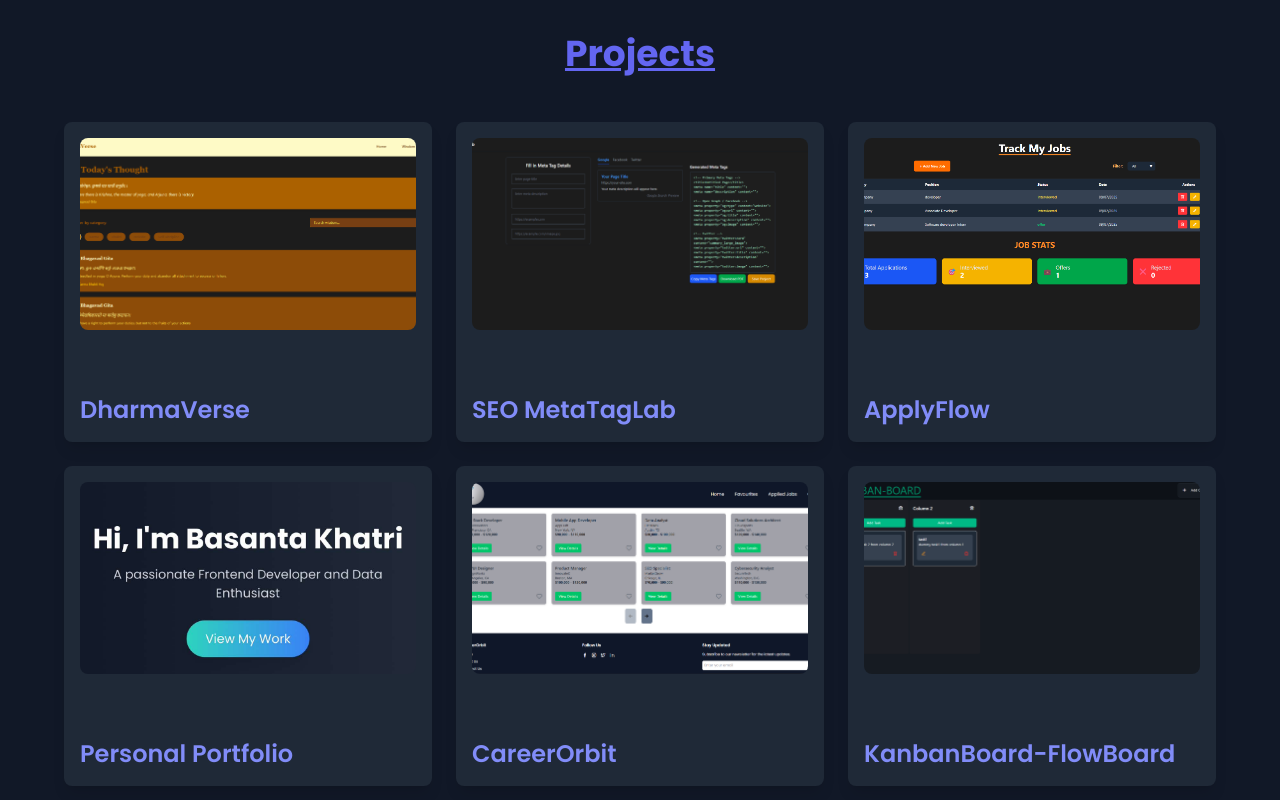
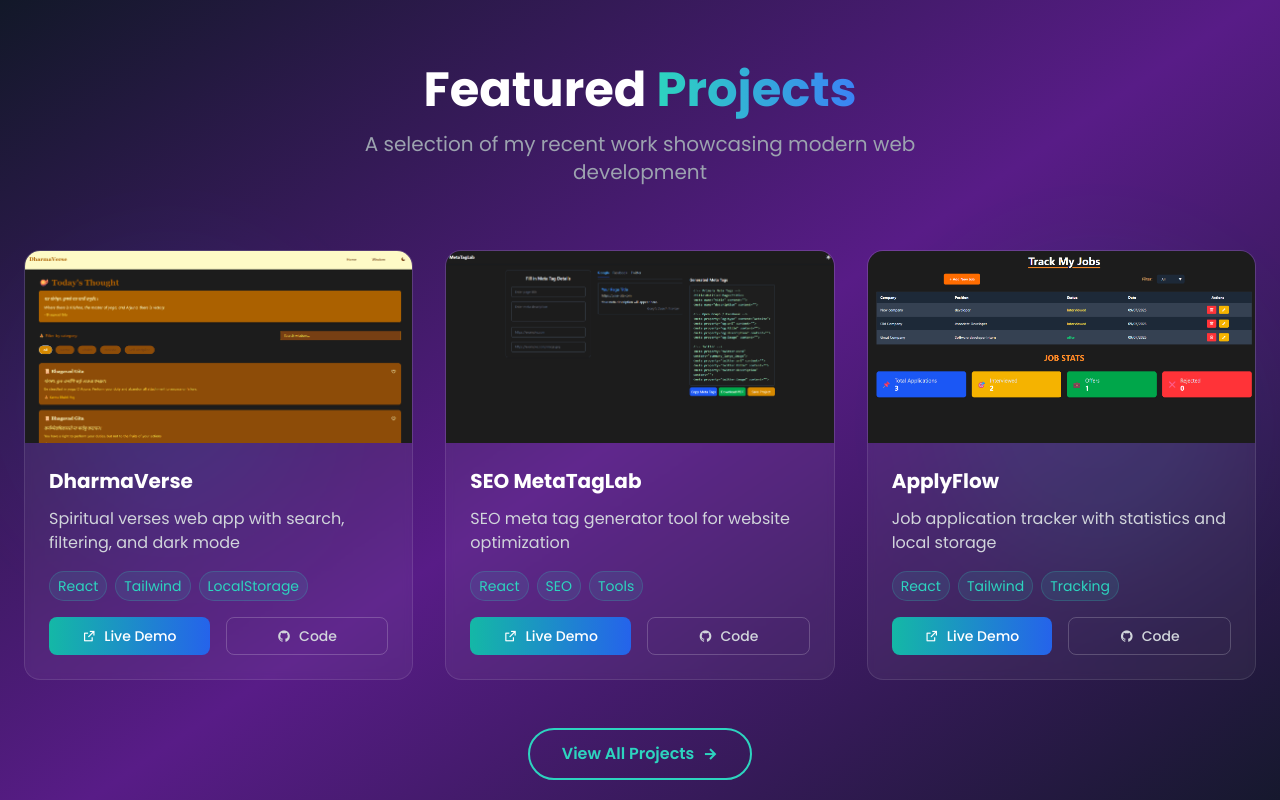
Before and after one commit to Basanta-khatri-0311/personal-portfolio, a React (Vite) app: page / in a window 1280 px wide. Shown: the part 1840-2640 px from the top of the page. Built offline with nearby package versions, Linux system fonts and the light colour scheme.

Commit message:
cleaner projects section

```diff
--- a/src/components/Projects.jsx
+++ b/src/components/Projects.jsx
@@ -1,125 +1,130 @@
-import React from "react";
+import React from 'react';
 
-export const projectData = [
+const Projects = () => {
+  const projects = [
     {
       title: "DharmaVerse",
-    description:
-      "A serene and elegant web app that showcases spiritual verses from the Bhagavad Gita and other texts. Built with React and Tailwind CSS, it features search, filtering, favorite saving with local storage, dark mode, and a daily inspirational verse.",
-    link: "https://github.com/Basanta-khatri-0311/dharmaverse",
+      description: "Spiritual verses web app with search, filtering, and dark mode",
       image: "/projectimages/dharmaverse.png",
       live: "https://dharmaverse-bk.netlify.app/",
+      code: "https://github.com/Basanta-khatri-0311/dharmaverse",
+      tags: ["React", "Tailwind", "LocalStorage"]
     },
     {
       title: "SEO MetaTagLab",
-    description:
-      "A simple and effective SEO meta tag generator tool built with React to help create optimized meta tags for websites quickly.",
-    link: "https://github.com/Basanta-khatri-0311/seo-meta-generator",
+      description: "SEO meta tag generator tool for website optimization",
       image: "/projectimages/metataglab.png",
       live: "https://taglab-bk.netlify.app/",
+      code: "https://github.com/Basanta-khatri-0311/seo-meta-generator",
+      tags: ["React", "SEO", "Tools"]
     },
     {
       title: "ApplyFlow",
-    description:
-      "Responsive Personal job apply tracker created using React and tailwindcss having the local storage feature and statistics about the jobs applyed.",
-    link: "https://github.com/Basanta-khatri-0311/CareerTrackr",
+      description: "Job application tracker with statistics and local storage",
       image: "/projectimages/applyflow.png",
       live: "https://applyflow-bk.netlify.app/",
-  },
-  {
-    title: "Personal Portfolio",
-    description:
-      "Responsive Personal portfolio created using React and tailwindcss.",
-    link: "https://github.com/Basanta-khatri-0311/personal-portfolio.git",
-    image: "/projectimages/portfolio.jpg",
-    live: "https://basanta-khatri.netlify.app/",
-  },
-  {
-    title: "CareerOrbit",
-    description:
-      "A job opening website opened using react and tailwind as a frontend task with local storage for add to favourites feature.",
-    link: "https://github.com/Basanta-khatri-0311/CareerOrbit.git",
-    image: "/projectimages/careerorbit.png",
-    live: "https://careerorbit-bk.netlify.app/",
-  },
-
-  {
-    title: "KanbanBoard-FlowBoard",
-    description:
-      "Todo planner/Task planner created using React and tailwindcss with drag and drop functionality.",
-    link: "https://github.com/Basanta-khatri-0311/kanban.git",
-    image: "/projectimages/kanban.png",
-    live: "https://flowboard-bk.netlify.app/",
-  },
-  {
-    title: "Active scroll",
-    description:
-      "A dynamic and interactive card scrolling effect created using plain html css and js",
-    link: "https://github.com/Basanta-khatri-0311/activescroll.git",
-    image: "/projectimages/scroll.png",
-    live: "https://scrolltask-bk.netlify.app/",
-  },
-
-  {
-    title: "Random user and password generator",
-    description:
-      "A random password and username generator created uisng tailwindcss and react with some optimizations using hooks like usecallback useeffect usestate and useRef",
-    link: "https://github.com/Basanta-khatri-0311/reactlearning/tree/main/05passwordGenerator",
-    image: "/projectimages/randomgenerator.png",
-    live: "https://random-generator-bk.netlify.app/",
-  },
+      code: "https://github.com/Basanta-khatri-0311/CareerTrackr",
+      tags: ["React", "Tailwind", "Tracking"]
+    }
   ];
 
-const Projects = () => {
   return (
-    <section
-      id="projects"
-      className="w-screen min-h-screen bg-gray-900 text-white py-12 px-6"
+    <section id="projects" className="py-12 md:py-20 bg-gradient-to-br from-gray-900 via-purple-900 to-gray-900 relative overflow-hidden">
+      {/* Background Elements */}
+      <div className="absolute inset-0 opacity-10">
+        <div className="absolute top-1/3 left-4 md:left-10 w-48 h-48 md:w-64 md:h-64 bg-blue-500 rounded-full blur-3xl"></div>
+        <div className="absolute bottom-1/3 right-4 md:right-10 w-56 h-56 md:w-72 md:h-72 bg-teal-500 rounded-full blur-3xl"></div>
+      </div>
+
+      <div className="container mx-auto px-4 sm:px-6 relative z-10">
+        {/* Section Header */}
+        <div className="text-center mb-12 md:mb-16">
+          <h2 className="text-2xl sm:text-3xl md:text-4xl lg:text-5xl font-bold text-white mb-3 md:mb-4">
+            Featured <span className="bg-gradient-to-r from-teal-400 to-blue-500 bg-clip-text text-transparent">Projects</span>
+          </h2>
+          <p className="text-base sm:text-lg md:text-xl text-gray-400 max-w-2xl mx-auto px-2">
+            A selection of my recent work showcasing modern web development
+          </p>
+        </div>
+
+        {/* Projects Grid */}
+        <div className="grid md:grid-cols-2 lg:grid-cols-3 gap-6 md:gap-8">
+          {projects.map((project, index) => (
+            <div
+              key={project.title}
+              className="group bg-white/5 backdrop-blur-sm rounded-xl md:rounded-2xl overflow-hidden border border-white/10 hover:border-teal-400/30 transition-all duration-500 hover:transform hover:-translate-y-1 md:hover:-translate-y-2"
             >
-      <div className="max-w-6xl mx-auto">
-        <h2 className="text-4xl font-bold text-center mb-12 text-indigo-500 underline">
-          Projects
-        </h2>
-        <div className="grid gap-6 grid-cols-1 sm:grid-cols-2 lg:grid-cols-3">
-          {projectData.map((project, index) => (
-            <div key={index} className="relative w-full h-80 perspective">
-              <div className="relative w-full h-full transform-style-preserve flip-card duration-700">
-                {/* Front Side */}
-                <div className="absolute inset-0 bg-gray-800 rounded-lg shadow-lg p-4 flex flex-col justify-between transform rotate-y-0 backface-hidden">
+              {/* Image */}
+              <div className="relative overflow-hidden">
                 <img
                   src={project.image}
-                    alt={project.title}
-                    className="w-full h-48 object-cover rounded-lg mb-4"
+                  alt={`${project.title} - Project screenshot`}
+                  width={400}
+                  height={250}
+                  className="w-full h-40 sm:h-48 object-cover group-hover:scale-110 transition-transform duration-500"
+                  loading="lazy"
                 />
-                  <h3 className="text-2xl font-semibold text-indigo-400">
+                <div className="absolute inset-0 bg-gradient-to-t from-gray-900/80 to-transparent opacity-0 group-hover:opacity-100 transition-opacity duration-300"></div>
+              </div>
+
+              {/* Content */}
+              <div className="p-4 md:p-6">
+                <h3 className="text-lg sm:text-xl font-bold text-white mb-2 md:mb-3 group-hover:text-teal-400 transition-colors">
                   {project.title}
                 </h3>
+                <p className="text-sm sm:text-base text-gray-300 mb-3 md:mb-4 leading-relaxed">
+                  {project.description}
+                </p>
+
+                {/* Tags */}
+                <div className="flex flex-wrap gap-1.5 md:gap-2 mb-3 md:mb-4">
+                  {project.tags.map(tag => (
+                    <span
+                      key={tag}
+                      className="px-2 py-1 bg-teal-400/10 text-teal-400 text-xs md:text-sm rounded-full border border-teal-400/20"
+                    >
+                      {tag}
+                    </span>
+                  ))}
                 </div>
 
-                {/* Back Side */}
-                <div className="absolute inset-0 bg-indigo-700 rounded-lg shadow-lg p-6 flex flex-col justify-end items-center transform rotate-y-180 backface-hidden">
-                  <p className="text-gray-100 mb-4">{project.description}</p>
-                  <div className="flex w-full justify-between items-center ">
-                    <a
-                      href={project.link}
-                      target="_blank"
-                      rel="noopener noreferrer"
-                      className="text-indigo-200 hover:text-white font-bold"
-                    >
-                      View Project →
-                    </a>
+                {/* Links */}
+                <div className="flex gap-2 md:gap-4">
                   <a
                     href={project.live}
                     target="_blank"
                     rel="noopener noreferrer"
-                      className="text-indigo-200 hover:text-white font-bold"
+                    className="flex-1 bg-gradient-to-r from-teal-500 to-blue-600 text-white text-center py-2 px-3 md:py-2 md:px-4 rounded-lg font-medium text-xs md:text-sm hover:shadow-lg transform hover:scale-105 transition-all duration-300 flex items-center justify-center gap-1 md:gap-2"
                   >
-                      View Live →
+                    <i className="ri-external-link-line text-xs md:text-sm"></i>
+                    Live Demo
+                  </a>
+                  <a
+                    href={project.code}
+                    target="_blank"
+                    rel="noopener noreferrer"
+                    className="flex-1 border border-white/20 text-gray-300 text-center py-2 px-3 md:py-2 md:px-4 rounded-lg font-medium text-xs md:text-sm hover:border-teal-400 hover:text-teal-400 transition-colors flex items-center justify-center gap-1 md:gap-2"
+                  >
+                    <i className="ri-github-fill text-xs md:text-sm"></i>
+                    Code
                   </a>
                 </div>
               </div>
             </div>
+          ))}
         </div>
-          ))}
+
+        {/* View More */}
+        <div className="text-center mt-8 md:mt-12">
+          <a
+            href="https://github.com/Basanta-khatri-0311"
+            target="_blank"
+            rel="noopener noreferrer"
+            className="inline-flex items-center gap-2 border-2 border-teal-400 text-teal-400 px-6 py-2 md:px-8 md:py-3 rounded-full font-semibold text-sm md:text-base hover:bg-teal-400 hover:text-white transition-all duration-300"
+          >
+            View All Projects
+            <i className="ri-arrow-right-line"></i>
+          </a>
         </div>
       </div>
     </section>
```
Lines whose indentation alone changed are shown as unchanged.
